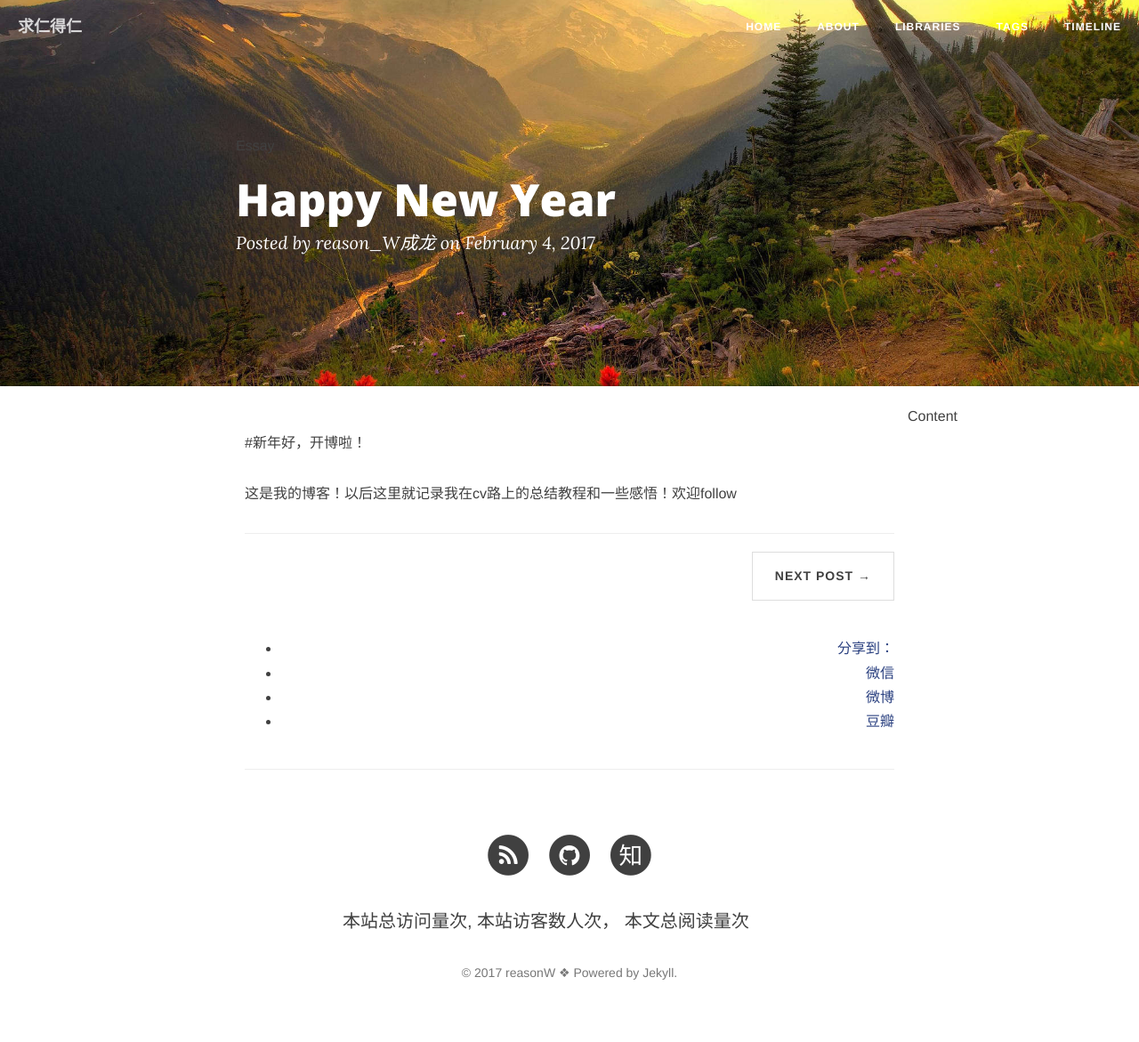
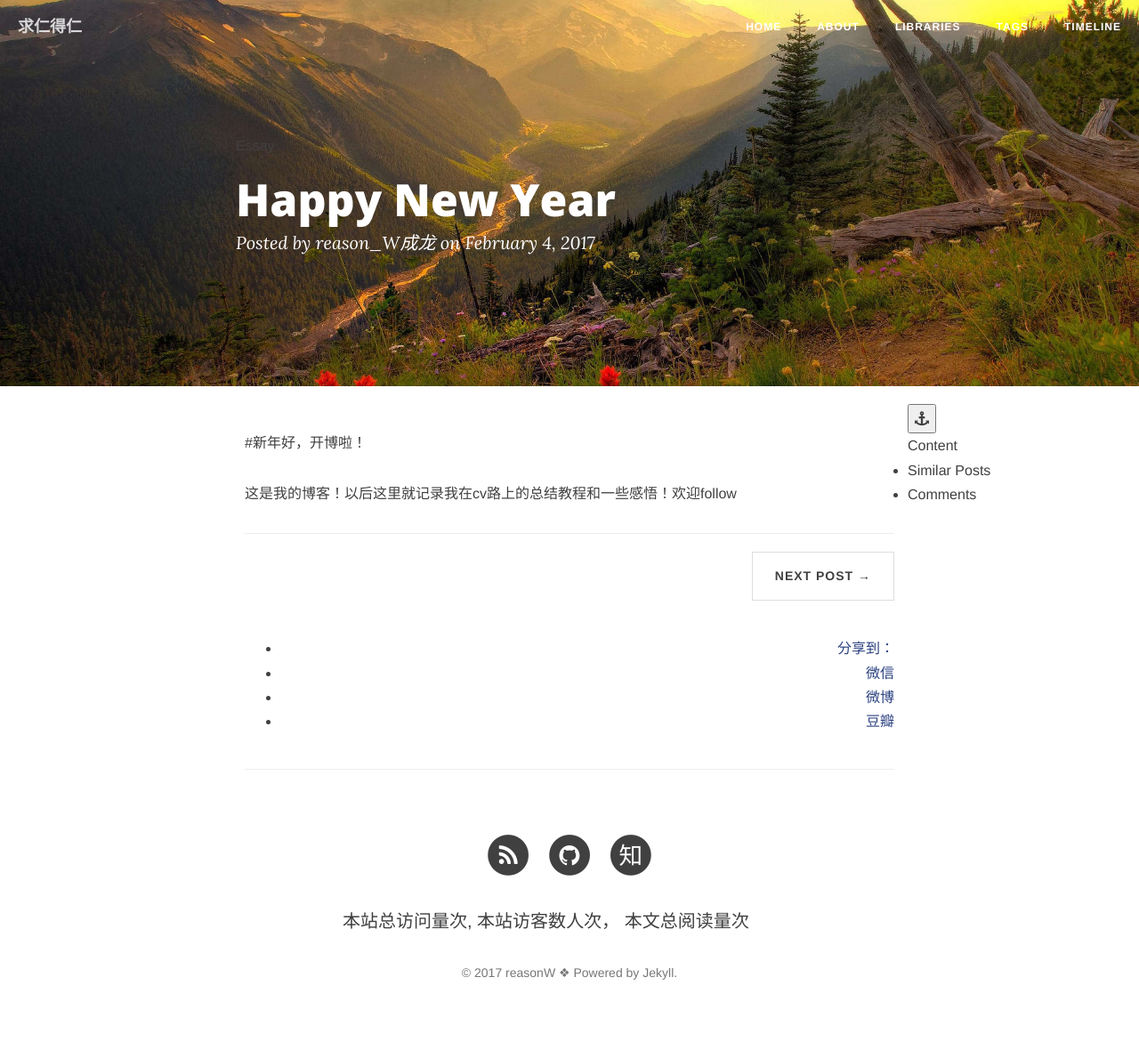
Before and after one commit to Skylar95/Skylar95, a Jekyll site: the page built from _posts/2017-02-04-Happy-New-Year.md, in a window 1280 px wide. Shown: the whole page at 89% size. Built offline with Jekyll 4.4.1, drawn with Linux system fonts in a browser that asks for light colours; nearby versions of some CDN libraries; comment, search, counter and statistics services are not loaded.

Commit message:
update right bar content

```diff
--- a/_layouts/post.html
+++ b/_layouts/post.html
@@ -97,14 +97,18 @@ layout: default
             </div>
         </div>
 
-       <div class="right">
+        <button class="anchor"><i class="fa fa-anchor"></i></button>
+        <div class="right">
             <div class="wrap">
+
                 <!-- Content -->
                 <div class="side content">
                     <div>
                         Content
                     </div>
                     <ul id="content-side" class="content-ul">
+                        <li><a href="#similar_posts">Similar Posts</a></li>
+                        <li><a href="#comments">Comments</a></li>
                     </ul>
                 </div>
                 <!-- 其他div框放到这里 -->
```
